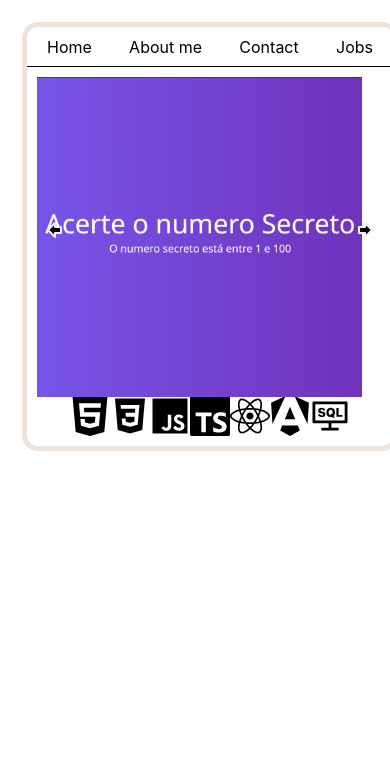
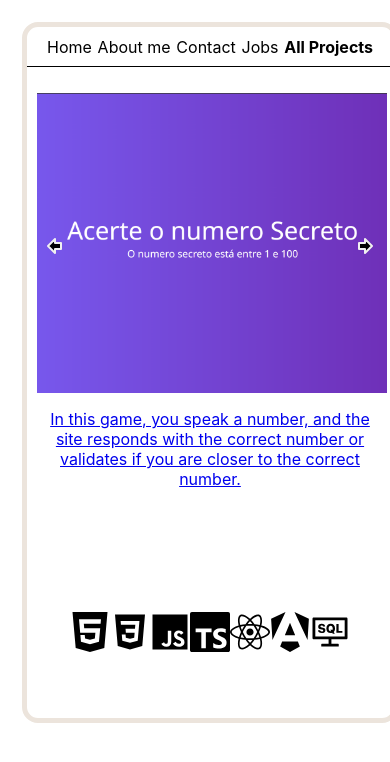
Before and after one commit to Nathanabrahao/Portifolio, a React (Create React App) app: page /Projects in a window 390 px wide. Shown: the top 762 px of the page. Built offline with nearby package versions, Linux system fonts and the light colour scheme.

Commit message:
Projects Basemente

```diff
--- a/src/Components/GithubProjects.tsx
+++ b/src/Components/GithubProjects.tsx
@@ -1,23 +1,42 @@
 import React from "react"
 import { SocialIcon } from "react-social-icons"
 import recognize from "../../src/Images/recognize_number.png"
+import table from "../../src/Images/table_angular.png"
+import flapy from "../../src/Images/Flappy Bird.png"
+import "../Pages/Projects/Projects.css"
 
+type Project = {
+    name: string;
+    url: string;
+    label: string;
+    img: string;
+    text: string;
+};
 
-export const projectsGit = {
+type ProjectsGit = {
+    [key: string]: Project;
+};
+
+export const projectsGit: ProjectsGit = {
     recognize: {
         name: "recognize_number",
         url: "https://recognize-number-game.vercel.app/",
         label: "recognize",
-        img: recognize
+        img: recognize,
+        text: "In this game, you speak a number, and the site responds with the correct number or validates if you are closer to the correct number."
     },
-    linkedin: {
-        name: "Nathan Abrahão",
-        url: "https://www.linkedin.com/in/nathan-abrah%C3%A3o-981209176/",
-        label: "Linkedin"
+    Tables_Angular: {
+        name: "tables_angular",
+        url: "https://tables-users.vercel.app/criaUsuario",
+        label: "Angular_users",
+        img: table,
+        text: "This is a 24-hour challenge. I need to create a table where I can read, write, update, and delete users and tasks. I will be completing this challenge using Angular."
     },
-    gmail: {
-        name: "nathanntc6@gmail.com",
-        url: "mailto:nathanntc6@gmail.com",
-        label: "Gmail"
+    flapyBird: {
+        name: "flapyBird",
+        url: "https://flappy-bird-em-js.vercel.app/",
+        label: "flapyBird",
+        img: flapy,
+        text: "The game FlappyBird"
     }
 };
--- a/src/Components/SlideContent.tsx
+++ b/src/Components/SlideContent.tsx
@@ -1,31 +1,40 @@
 import React from "react";
 import { ArrowBigLeft, ArrowBigRight } from 'lucide-react'
 import { useState } from 'react'
+import "../Pages/Projects/Projects.css"
+
+type Site = {
+    imgUrl: string;
+    siteUrl: string;
+    text: string;
+};
 
 type SitesSliderProps = {
-    siteUrls: string[]
-}
+    sites: Site[];
+};
 
-export function SiteSlider({ siteUrls }: SitesSliderProps) {
+export function SiteSlider({ sites }: SitesSliderProps) {
     const [siteIndex, setSiteIndex] = useState(0)
-
 
     function showNextsite(){
         setSiteIndex(index => {
-            if(index === siteUrls.length - 1) return 0
+            if(index === sites.length - 1) return 0
             return index + 1
         })
     }
 
     function showPrevsite(){
         setSiteIndex(index => {
-            if (index === 0) return siteUrls.length - 1
+            if (index === 0) return sites.length - 1
             return index - 1
         })
     }
 
     return <div style={{ width: "100%", height: "100%", position: "relative", padding: "10px" }}>
-        <img src={siteUrls[siteIndex]} className='Nathan_picture' />
+        <a href={sites[siteIndex].siteUrl} target="_blank" rel="noopener noreferrer">
+            <img src={sites[siteIndex].imgUrl} className='projects__images' />
+            <p className="text__project">{sites[siteIndex].text}</p>
+        </a>
         <button onClick={showPrevsite} className='img-slider-btn' style={{ left: 0 }}>
             <ArrowBigLeft />
         </button>
--- a/src/Pages/Contact/Contact.css
+++ b/src/Pages/Contact/Contact.css
@@ -59,4 +59,33 @@
         width: auto;
         border: transparent;
     }
+
+    .contact-item:hover {
+        background-color: transparent;
+        transform: scale(1.0);
+        color: #080505;
+        transition: 500ms linear;
+    }
+
+    .github__area:hover {
+        background-image: none;
+        background-size: cover;
+        background-position: center;
+        opacity: 0.5;
+    }
+
+    .linkedin__area:hover {
+        background-image: none;
+        background-size: cover;
+        background-position: center;
+        opacity: 0.5;
+    }
+
+    .gmail__area:hover {
+        background-image: none;
+        background-size: cover;
+        background-position: center;
+        opacity: 0.5;
+    }
+
 }
--- a/src/Pages/Projects/Projects.css
+++ b/src/Pages/Projects/Projects.css
@@ -0,0 +1,35 @@
+.projects_body{
+    padding-top: 3em;
+    padding-bottom: 3em;
+}
+
+.project_icon{
+    padding: 5em 1em 1em 1em;
+}
+
+.text__project{
+    text-decoration: none;
+}
+
+.projects__images {
+    object-fit: cover;
+    width: 480px;
+    height: 450px;
+    display: block;
+}
+
+
+@media (max-width: 490px){
+    .projects_body{
+        padding-top: 1em;
+        padding-bottom: 1em;
+    }
+
+    .projects__images {
+        object-fit: cover;
+        width: 350px;
+        height: 300px;
+        display: block;
+    }
+
+}
--- a/src/Pages/Projects/Projects.tsx
+++ b/src/Pages/Projects/Projects.tsx
@@ -4,22 +4,24 @@ import { socialSkills } from "../../Components/SocialMedias";
 import { motion } from "framer-motion";
 import { SiteSlider } from '../../Components/SlideContent';
 import { projectsGit } from "../../Components/GithubProjects"
-
-
-
+import "../Projects/Projects.css"
+import { text } from "stream/consumers";
 
 interface Props { }
 
-const siteImagens = [projectsGit.recognize.img]
+const Projects = (props: Props) => {
+    const sites = Object.values(projectsGit).map(project => ({
+        imgUrl: project.img,
+        siteUrl: project.url,
+        text: project.text
+    }));
 
-
-const Projects = (props: Props) => {
     return (
         <div className="App" >
             <header className="App-header">
                 <NavBarHeader />
             </header>
-            <body className='App-body' >
+            <body className='projects_body' >
                 <motion.div whileHover={{ scale: 1.0 }}
                     style={{
                         maxWidth: "500px",
@@ -27,9 +29,9 @@ const Projects = (props: Props) => {
                         aspectRatio: "10 / 9",
                         margin: "0 auto"
                     }}>
-                    <SiteSlider siteUrls={siteImagens} />
+                    <SiteSlider sites={sites} />
                 </motion.div>
-                <div className="icon__skills">{socialSkills.html.icon}{socialSkills.css.icon}{socialSkills.js.icon}{socialSkills.tss.icon}{socialSkills.react.icon}
+                <div className="icon__skills project_icon">{socialSkills.html.icon}{socialSkills.css.icon}{socialSkills.js.icon}{socialSkills.tss.icon}{socialSkills.react.icon}
                     {socialSkills.angular.icon}{socialSkills.sql.icon}</div>
             </body>
         </div>
--- a/src/navbar.tsx
+++ b/src/navbar.tsx
@@ -31,6 +31,9 @@ function NavBarHeader() {
                         <motion.div whileHover={{ scale: 1.2 }}>
                             <Nav.Link className={`menu__topics menu__experience ${activePage === '/Experience' ? 'active' : ''}`} href='Experience'>Jobs</Nav.Link>
                         </motion.div>
+                        <motion.div whileHover={{ scale: 1.2 }}>
+                            <Nav.Link className={`menu__topics menu__projects ${activePage === '/Projects' ? 'active' : ''}`} href='Projects'>All Projects</Nav.Link>
+                        </motion.div>
                     </Nav>
                 </Container>
             </Navbar>
```
Also changed, not shown: src/Images/Flappy Bird.png (added), src/Images/table_angular.png (added).
